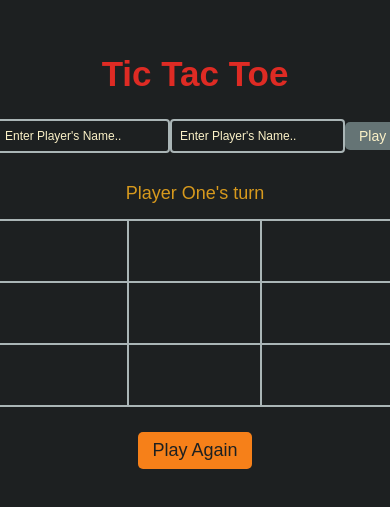
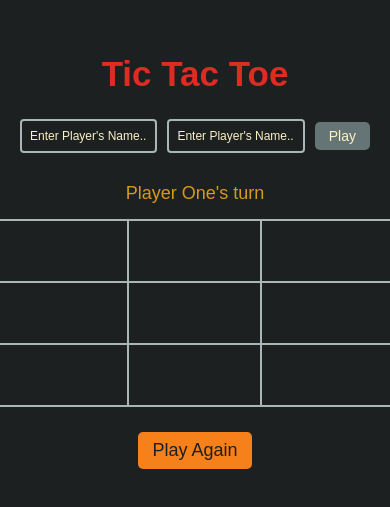
Before and after one commit to gazzaar/tic-tac-toe, a plain HTML site: page index.html in a window 390 px wide. Shown: the part 161-668 px from the top of the page. Drawn offline with Linux system fonts and the light colour scheme.

Commit message:
style: Fix responsive width

```diff
--- a/style.css
+++ b/style.css
@@ -164,6 +164,10 @@ body {
 
 @media only screen and (max-width: 600px) {
   .players-container {
-    gap: 0;
+    width: 350px;
+    gap: 1rem;
+  }
+  .player {
+    width: 100%;
   }
 }
```
